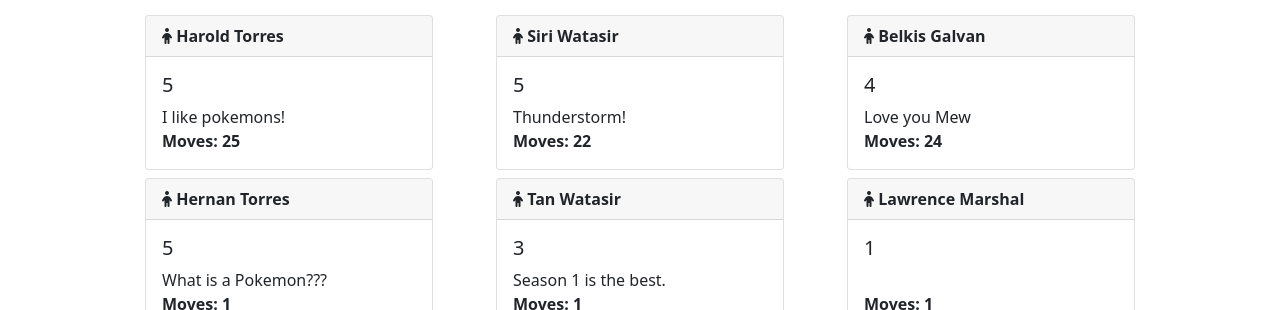
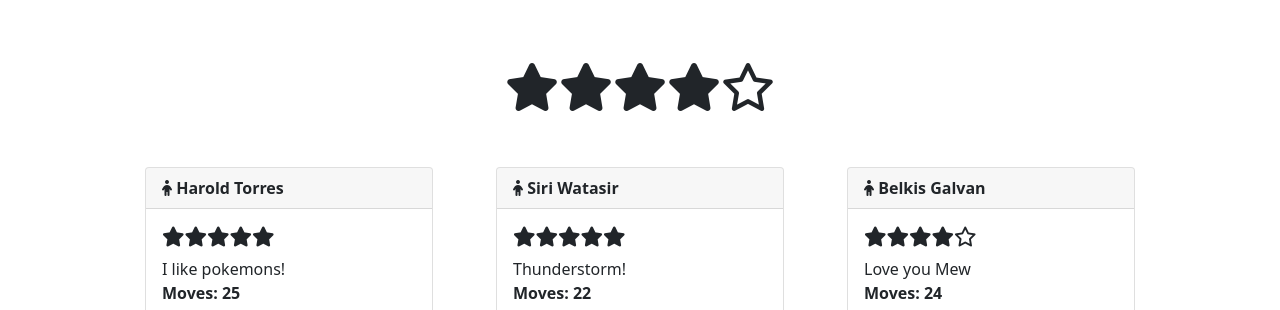
Before and after one commit to CodeHunt101/pokemon-matching-cards-project-phase-2, a React (Create React App) app: page /ratings in a window 1280 px wide. Shown: the part 477-787 px from the top of the page. Built offline with nearby package versions, Linux system fonts and the light colour scheme; data requests are answered from the project's data file.

Commit message:
Average rating feature and improved UI

```diff
--- a/src/Components/GameStats.js
+++ b/src/Components/GameStats.js
@@ -1,7 +1,7 @@
 import React, { useState } from 'react'
 import { Modal, Button, Form } from "react-bootstrap";
 
-export default function GameStats({moves, isCardOpen, restartGame, fetchRatings}) {
+export default function GameStats({moves, isCardOpen, restartGame}) {
   const [isResultsModalShown, setIsResultsModalShown] = useState(true)
   const [isFormModalShown, setIsFormModalShown] = useState(false)
   const [form, setForm] = useState({
@@ -82,6 +82,7 @@ export default function GameStats({moves, isCardOpen, restartGame, fetchRatings}
                 <option value="3">Three</option>
                 <option value="2">Two</option>
                 <option value="1">One</option>
+                <option value="0">Zero</option>
               </Form.Select>
               <br/>
               <Form.Control type="text" placeholder="Comments..." name="comments" value={form.comments} onChange={handleChange}/>
--- a/src/Components/Rating.js
+++ b/src/Components/Rating.js
@@ -2,7 +2,20 @@ import React from 'react'
 import { Card as BtpCard } from 'react-bootstrap'
 
 export default function Rating({rating}) {
-  console.log(rating.firstName)
+  const solidStar = <i class="fas fa-star"></i>
+  console.log(typeof solidStar)
+  const regularStar = <i class="far fa-star"></i>
+  function generateStarts() {
+    switch (rating.rating) {
+      case 0 : return new Array(5).fill(regularStar)
+      case 1 : return new Array(1).fill(solidStar).concat(new Array(4).fill(regularStar))
+      case 2 : return new Array(2).fill(solidStar).concat(new Array(3).fill(regularStar))
+      case 3 : return new Array(3).fill(solidStar).concat(new Array(2).fill(regularStar))
+      case 4 : return new Array(4).fill(solidStar).concat(new Array(1).fill(regularStar))
+      default : return new Array(5).fill(solidStar)
+    }
+  }
+
   return (
     <>
       <BtpCard
@@ -13,7 +26,7 @@ export default function Rating({rating}) {
       >
         <BtpCard.Header><i class="fas fa-child"></i>{' '}<b>{rating.firstName + ' ' + rating.lastName}</b></BtpCard.Header>
         <BtpCard.Body>
-          <BtpCard.Title>{rating.rating}</BtpCard.Title>
+          <BtpCard.Title>{generateStarts()}</BtpCard.Title>
           <BtpCard.Text>
             {rating.comments}
             <br/>
--- a/src/Components/RatingsContainer.js
+++ b/src/Components/RatingsContainer.js
@@ -2,11 +2,36 @@ import React from 'react'
 import Rating from './Rating'
 
 export default function RatingsContainer({ratings}) {
+  function calculateAvgRating() {
+    const ratingsSum = ratings.map(rating => rating.rating).reduce((acc, curr) => acc+curr)
+    const ratingsAvg = Math.round(ratingsSum/ratings.length*2)/2
+    const solidStar = <i class="fas fa-star fa-3x"></i>
+    const regularStar = <i class="far fa-star fa-3x"></i>
+    const halfStar = <i class="fas fa-star-half-alt fa-3x"></i>
 
+    switch (ratingsAvg) {
+      case 0 : return new Array(5).fill(regularStar)
+      case 0.5 : return new Array(1).fill(halfStar).concat(new Array(4).fill(regularStar))
+      case 1 : return new Array(1).fill(solidStar).concat(new Array(4).fill(regularStar))
+      case 1.5 : return new Array(1).fill(solidStar).concat(new Array(1).fill(halfStar)).concat(new Array(3).fill(regularStar))
+      case 2 : return new Array(2).fill(solidStar).concat(new Array(3).fill(regularStar))
+      case 2.5 : return new Array(2).fill(solidStar).concat(new Array(1).fill(halfStar)).concat(new Array(2).fill(regularStar))
+      case 3 : return new Array(3).fill(solidStar).concat(new Array(2).fill(regularStar))
+      case 3.5 : return new Array(3).fill(solidStar).concat(new Array(1).fill(halfStar)).concat(new Array(1).fill(regularStar))
+      case 4 : return new Array(4).fill(solidStar).concat(new Array(1).fill(regularStar))
+      case 4.5 : return new Array(4).fill(solidStar).concat(new Array(1).fill(halfStar))
+      default : return new Array(5).fill(solidStar)
+    }
+  }
 
-  return(
-    <div className="ratings-container">
-      {ratings.map(rating => <Rating key={rating.id} rating={rating}/>)}
-    </div>
+  return (
+    <>
+      <div className="average-rating">
+        {calculateAvgRating()}
+      </div>
+      <div className="ratings-container">
+        {ratings.map(rating => <Rating key={rating.id} rating={rating}/>)}
+      </div>
+    </>
   )
 }
--- a/src/index.css
+++ b/src/index.css
@@ -93,7 +93,10 @@ img.open {
   align-items: center;
   box-shadow: 5px 2px 20px 0 rgb(46 61 73 / 50%);
 }
-
+div.average-rating {
+  text-align: center;
+  margin: 5%;
+}
 div.ratings-container {
   display: flex;
   align-content: center;
```
